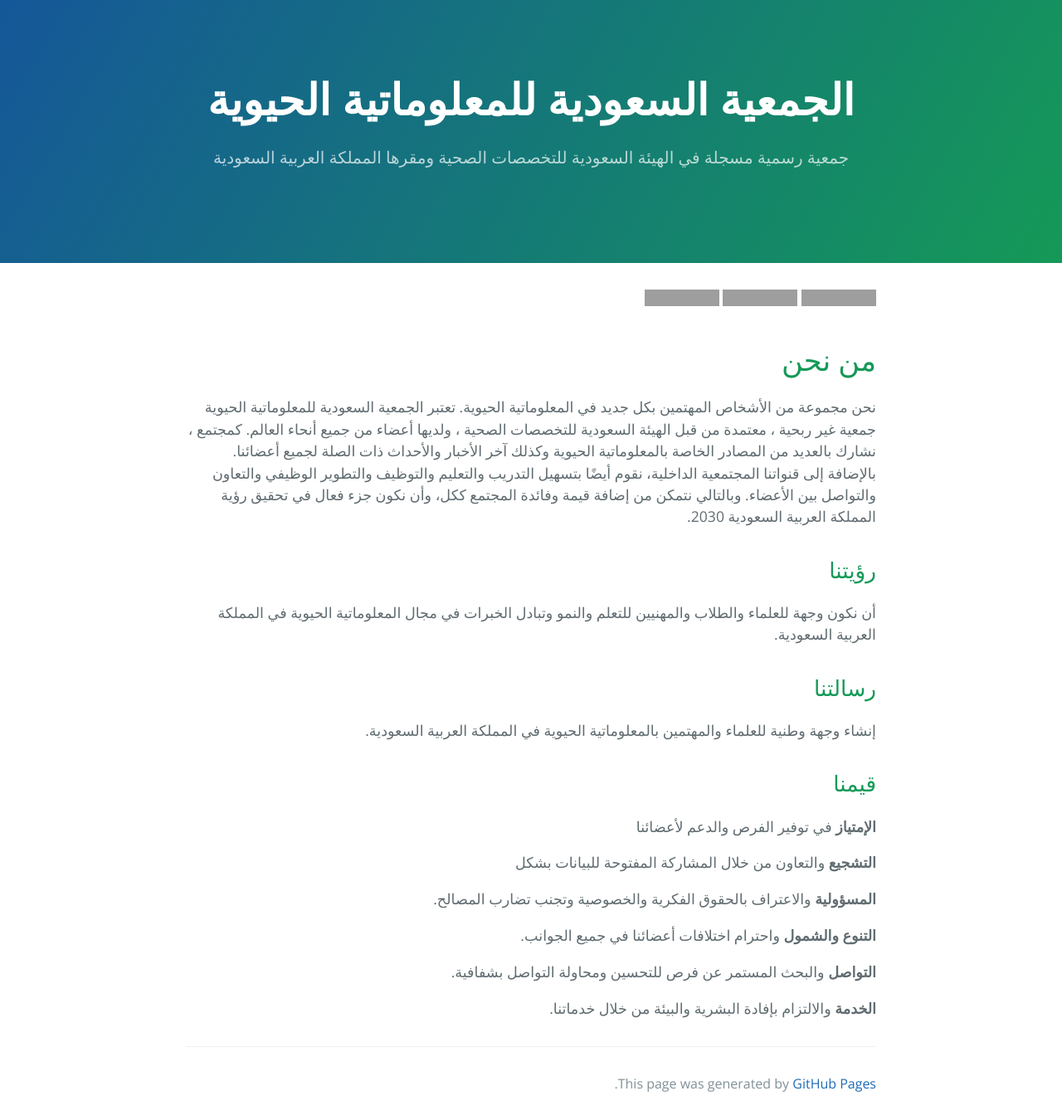
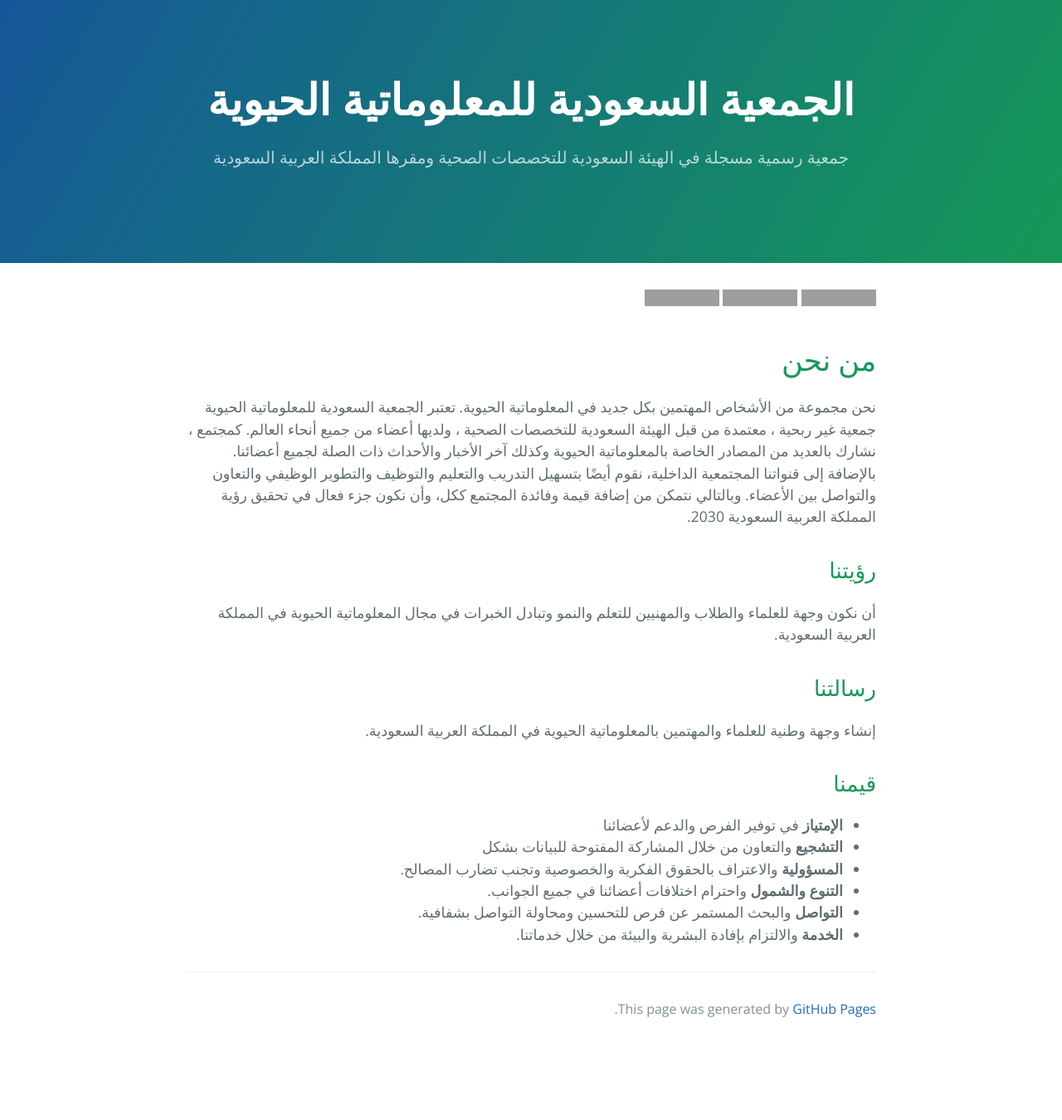
Before and after one commit to ssbcb/ssbcb.github.io, a Jekyll site: the page built from index.md, in a window 1280 px wide. Shown: the whole page at 83% size. Built offline with Jekyll 4.4.1, drawn with Linux system fonts in a browser that asks for light colours; after the commit the page ends 1260 px from its top, so only the background shows below that; grey boxes are pictures that could not be loaded.

Commit message:
Fix the points

```diff
--- a/index.md
+++ b/index.md
@@ -15,14 +15,9 @@ layout: default
 إنشاء وجهة وطنية للعلماء والمهتمين  بالمعلوماتية الحيوية في المملكة العربية السعودية.
 
 ## قيمنا
-**الإمتياز** في توفير الفرص والدعم لأعضائنا
-
-**التشجيع** والتعاون من خلال المشاركة المفتوحة للبيانات بشكل
-
-**المسؤولية** والاعتراف بالحقوق الفكرية والخصوصية وتجنب تضارب المصالح.
-
-**التنوع والشمول** واحترام اختلافات أعضائنا في جميع الجوانب.
-
-**التواصل** والبحث المستمر عن فرص للتحسين ومحاولة التواصل بشفافية.
-
-**الخدمة** والالتزام بإفادة البشرية والبيئة من خلال خدماتنا.
+- **الإمتياز** في توفير الفرص والدعم لأعضائنا
+- **التشجيع** والتعاون من خلال المشاركة المفتوحة للبيانات بشكل
+- **المسؤولية** والاعتراف بالحقوق الفكرية والخصوصية وتجنب تضارب المصالح.
+- **التنوع والشمول** واحترام اختلافات أعضائنا في جميع الجوانب.
+- **التواصل** والبحث المستمر عن فرص للتحسين ومحاولة التواصل بشفافية.
+- **الخدمة** والالتزام بإفادة البشرية والبيئة من خلال خدماتنا.
```
